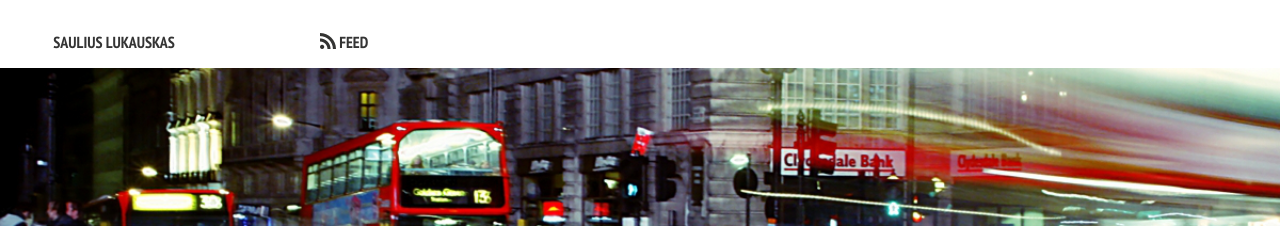
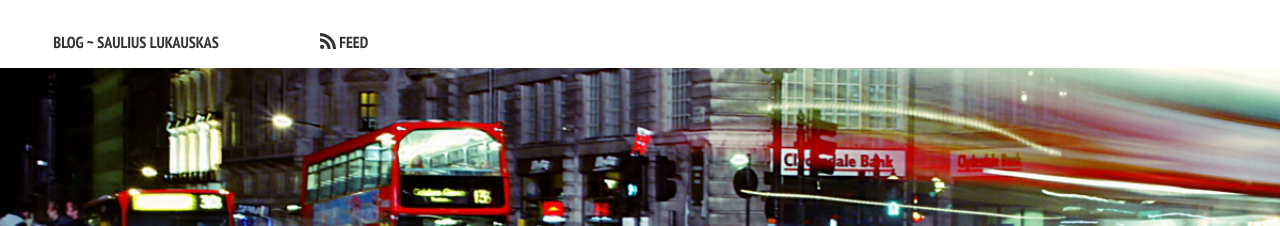
Before and after one commit to lukauskas/lukauskas.github.io, a Jekyll site: the page built from index.md, in a window 1280 px wide. Shown: the top 226 px of the page. Built offline with Jekyll 4.4.1, drawn with Linux system fonts in a browser that asks for light colours; nearby versions of some CDN libraries.

Commit message:
changed title to specify it's a blog

```diff
--- a/_config.yml
+++ b/_config.yml
@@ -3,7 +3,7 @@ lsi: false
 pygments: true
 source: .
 
-title:            Saulius Lukauskas
+title:            Blog ~ Saulius Lukauskas
 disqus_shortname: sauliuslukauskas
 url:              http://localhost:4000
 
```
